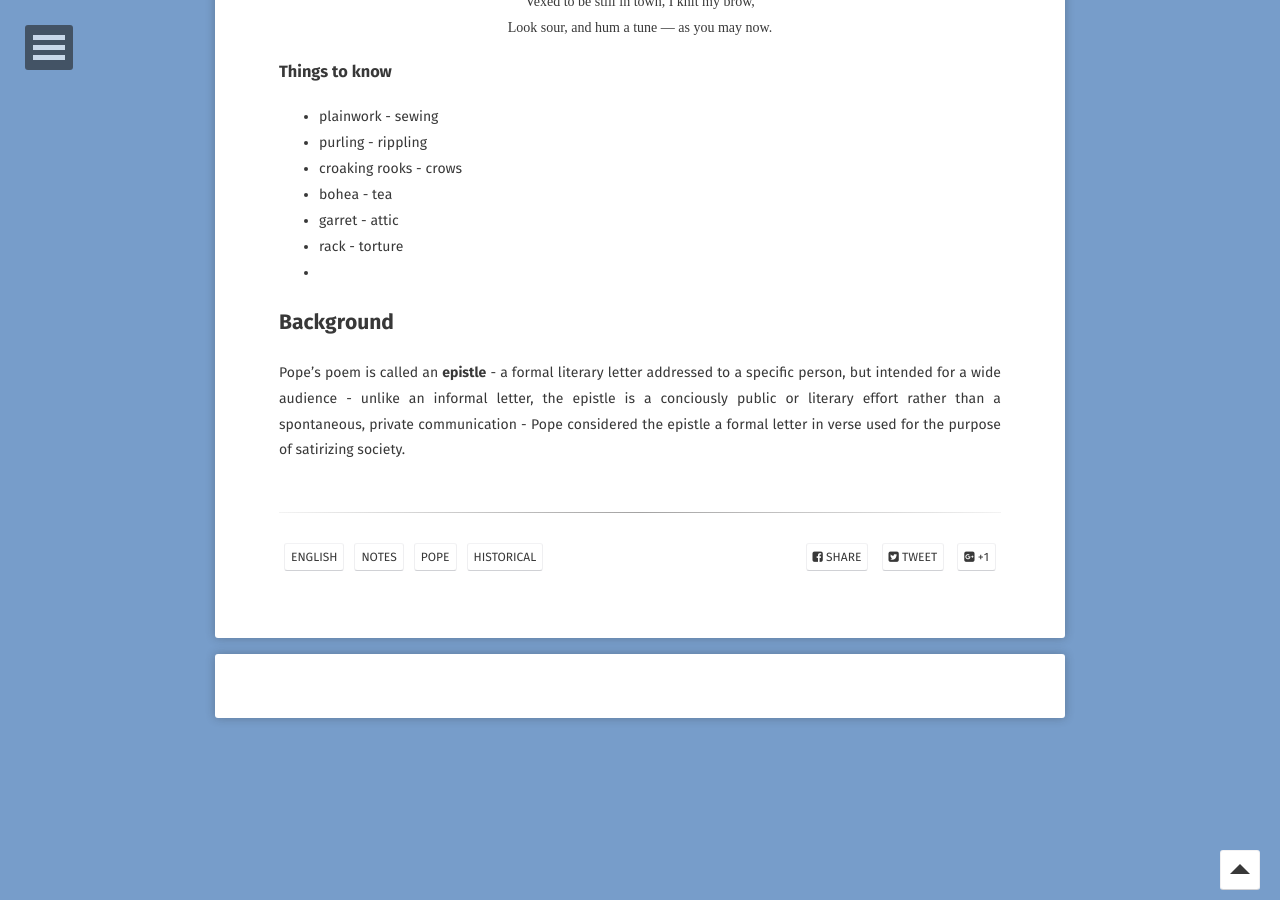
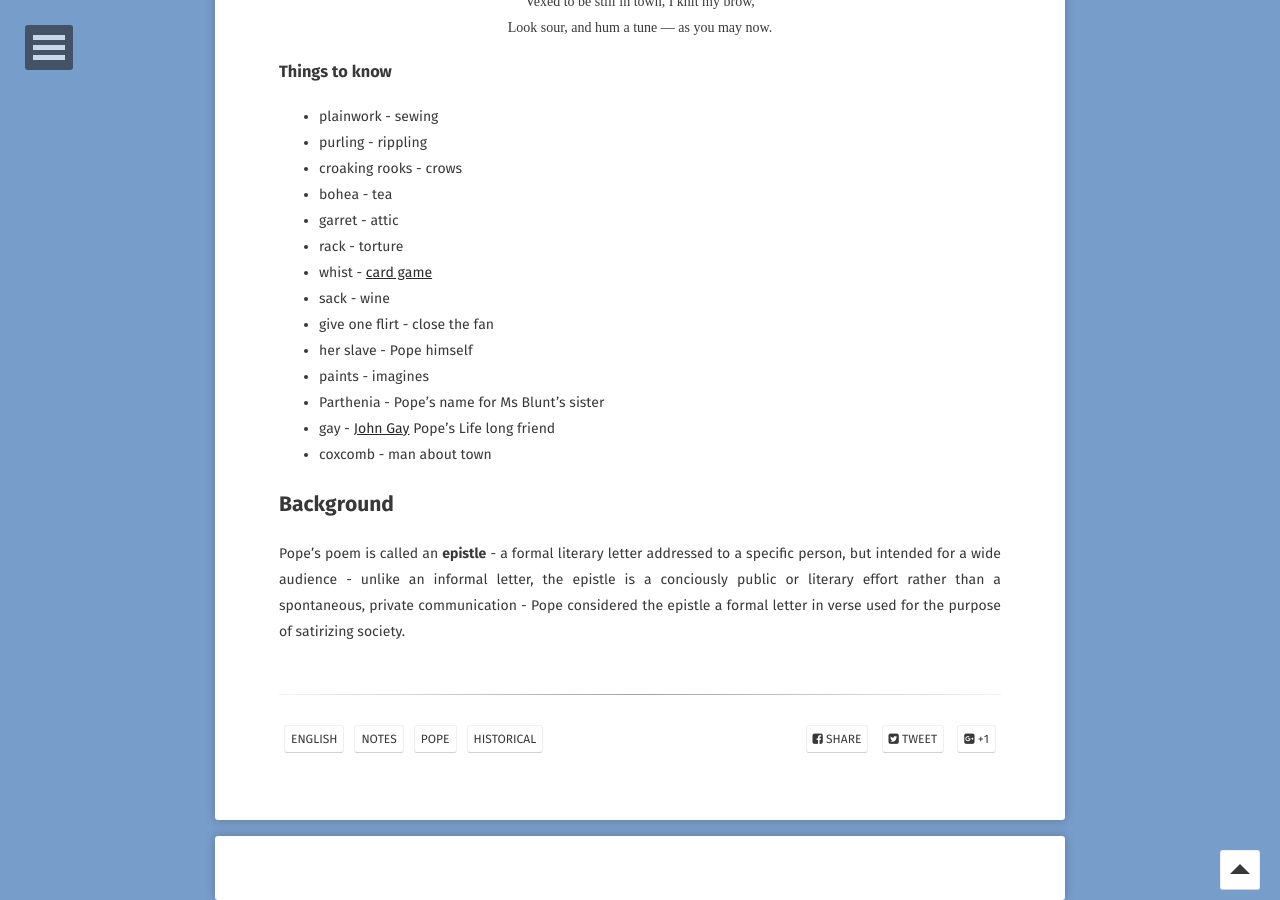
Before and after one commit to EthenStrine/site, a Jekyll site: the page built from _posts/2019-02-07-popesepistle.md, in a window 1280 px wide and 900 px high, scrolled down 1737 px. Built offline with Jekyll 4.4.1, drawn with Linux system fonts in a browser that asks for light colours; some web fonts are replaced; comment, search, counter and statistics services are not loaded.

Commit message:
Update 2019-02-07-popesepistle.md

```diff
--- a/_posts/2019-02-07-popesepistle.md
+++ b/_posts/2019-02-07-popesepistle.md
@@ -71,7 +71,14 @@ Look sour, and hum a tune — as you may now.
 - bohea - tea
 - garret - attic
 - rack - torture
--
+- whist - [card game](https://www.bicyclecards.com/how-to-play/whist/)
+- sack - wine
+- give one flirt - close the fan
+- her slave - Pope himself
+- paints - imagines
+- Parthenia - Pope's name for Ms Blunt's sister
+- gay - [John Gay](https://en.wikipedia.org/wiki/John_Gay) Pope's Life long friend
+- coxcomb - man about town
 
 
 ## Background
```
